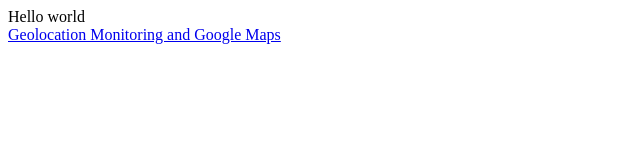
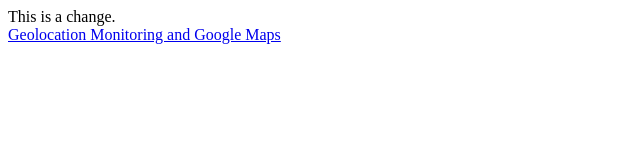
Before and after one commit to ijarvis720/cs294_webdev_apps, a plain HTML site: page index.html in a window 1280 px wide. Shown: the full height of the page, 0-640 px from the left. Drawn offline with Linux system fonts and the light colour scheme.

Commit message:
This is a change

```diff
--- a/index.html
+++ b/index.html
@@ -10,7 +10,7 @@
 </head>
 
 <body>
-  Hello world
+  This is a change.
   <script src="script.js"></script>
   <br>
   <a href="mapTrail/index.html">Geolocation Monitoring and Google Maps</a>
```
